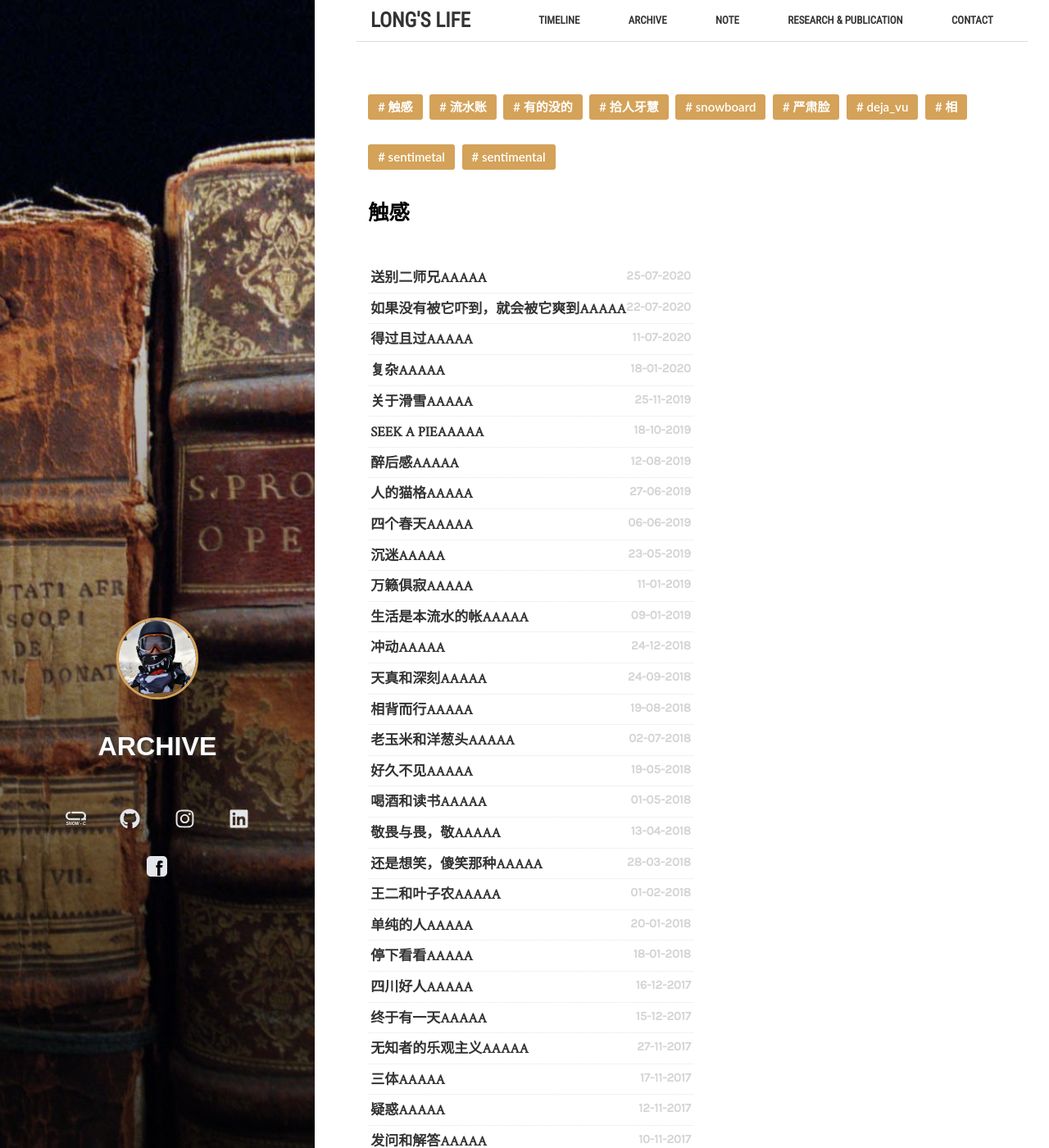
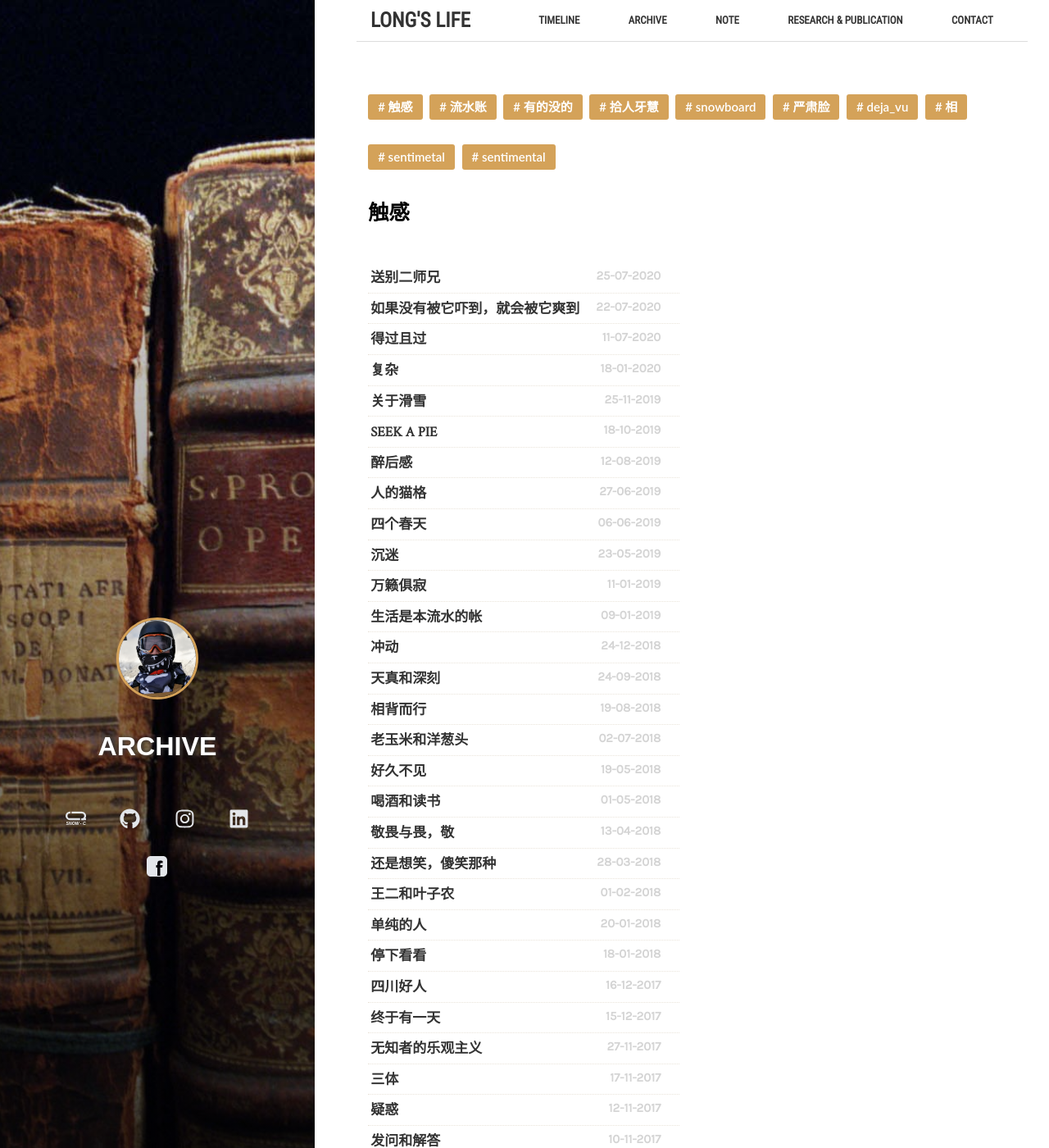
Before and after one commit to runningUnicorn/runningUnicorn.github.io, a Jekyll site: the page built from 2.archiv.md, in a window 1280 px wide and 1400 px high. Shown: the whole window at 82% size. Built offline with Jekyll 4.4.1, drawn with Linux system fonts in a browser that asks for light colours; some of the changed text lies outside the part shown.

Commit message:
new_post

```diff
--- a/2.archiv.md
+++ b/2.archiv.md
@@ -27,10 +27,10 @@ active: archive
         <li>
           {% if post.lastmod %}
             <a href="{{ post.url | relative_url}}">{{ post.title }}</a>
-            <span class="date">{{ post.lastmod | date: "%d-%m-%Y"  }}</span>
+            <span class="date">{{ post.lastmod | date: "%d-%m-%Y" }}</span>
           {% else %}
-            <a href="{{ post.url | relative_url}}">{{ post.title }}aaaaa</a>
-            <span class="date">{{ post.date | date: "%d-%m-%Y"  }}</span>
+            <a href="{{ post.url | relative_url}}">{{ post.title }}</a>
+            <span class="date">{{ post.date | date: "%d-%m-%Y"}}</span>
           {% endif %}
         </li>
       {% endif %}
--- a/assets/_sass/_layout.scss
+++ b/assets/_sass/_layout.scss
@@ -396,6 +396,8 @@ article {
 
 .date {
   text-align: right;
+  margin-left: 20px;
+  margin-right: 20px;
   font-family: 'Karla', 'SimHei', sans-serif;
   float: right;
   font-size: 15px;
```
